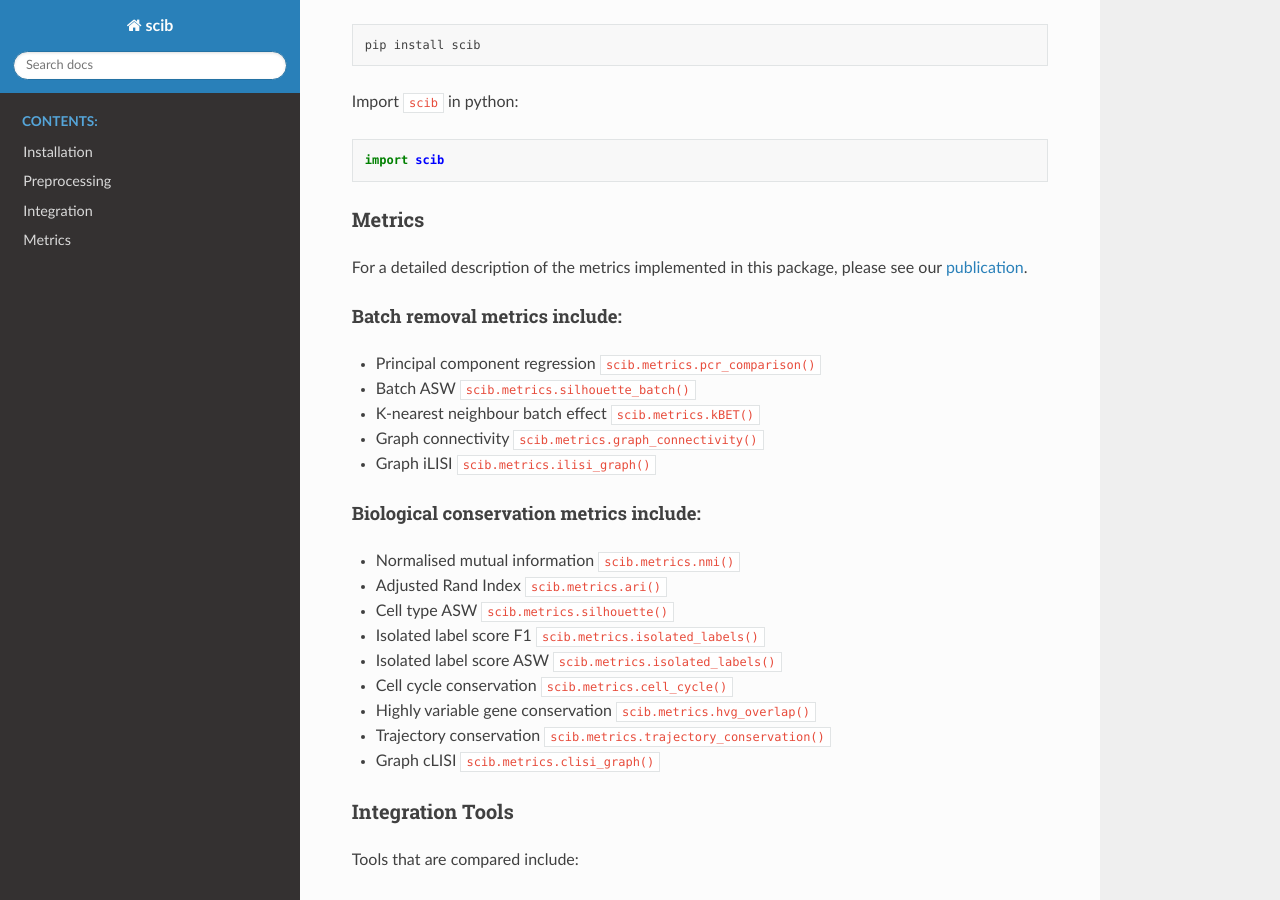
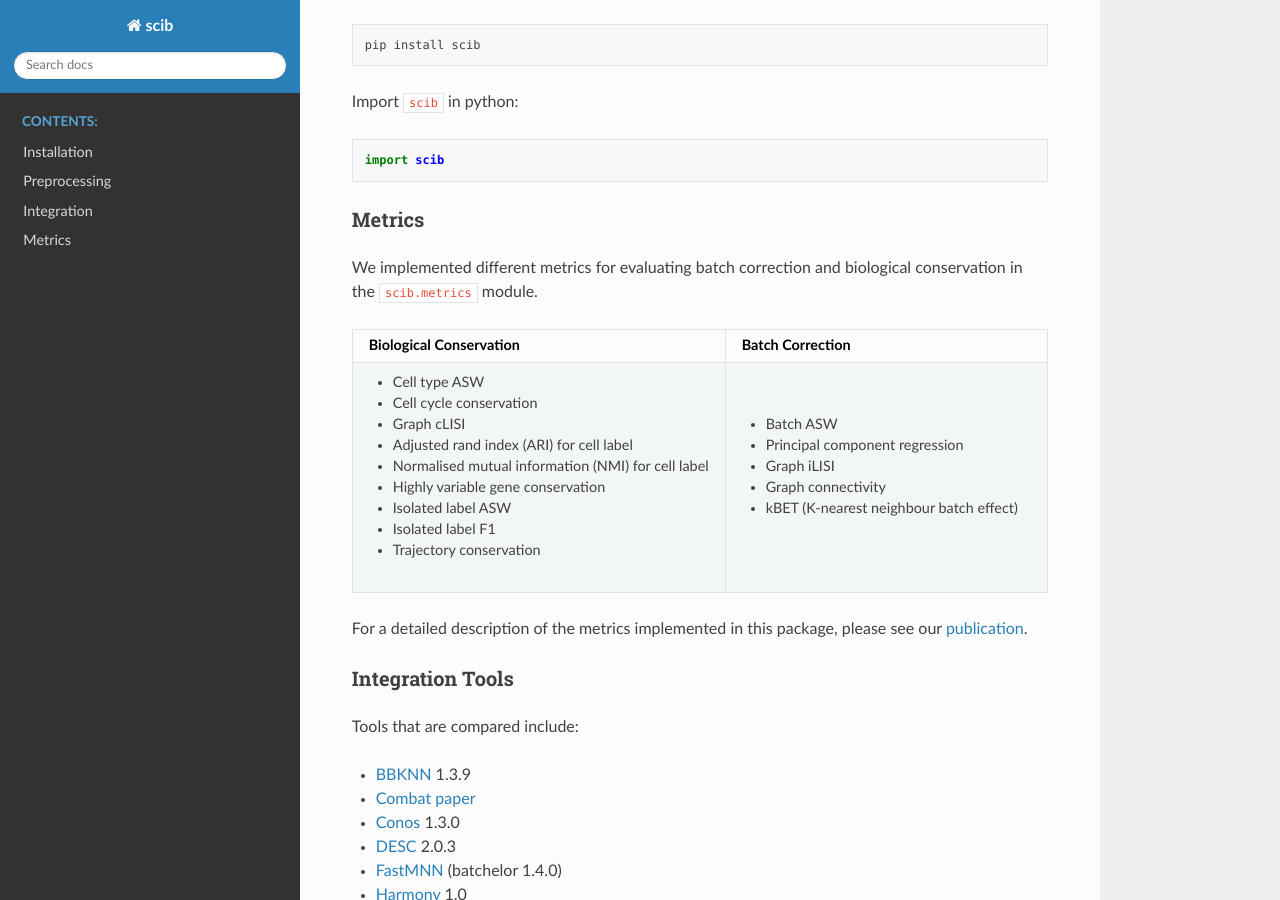
Before and after one commit to theislab/scib, a Sphinx documentation site: the page built from docs/source/index.rst, in a window 1280 px wide and 900 px high, scrolled down 1768 px. Built offline with Sphinx 7.4.7 and the Read the Docs theme 2.0.0, drawn with Linux system fonts in a browser that asks for light colours; the version number could not be read and is left out.

Commit message:
moved metrics overview table from metrics page to README

```diff
--- a/README.md
+++ b/README.md
@@ -47,28 +47,45 @@ import scib
 
 ## Metrics
 
-For a detailed description of the metrics implemented in this package, please see
-our [publication](https://doi.org/10.1038/s41592-021-01336-8).
+We implemented different metrics for evaluating batch correction and biological conservation in the `scib.metrics`
+module.
 
-### Batch removal metrics include:
+<table class="docutils align-default">
+  <colgroup>
+    <col style="width: 50%" />
+    <col style="width: 50%" />
+  </colgroup>
+  <thead>
+    <tr class="row-odd"><th class="head"><p>Biological Conservation</p></th>
+      <th class="head"><p>Batch Correction</p></th>
+    </tr>
+  </thead>
+  <tbody>
+    <tr class="row-even" >
+      <td><ul class="simple">
+        <li><p>Cell type ASW</p></li>
+        <li><p>Cell cycle conservation</p></li>
+        <li><p>Graph cLISI</p></li>
+        <li><p>Adjusted rand index (ARI) for cell label</p></li>
+        <li><p>Normalised mutual information (NMI) for cell label</p></li>
+        <li><p>Highly variable gene conservation</p></li>
+        <li><p>Isolated label ASW</p></li>
+        <li><p>Isolated label F1</p></li>
+        <li><p>Trajectory conservation</p></li>
+      </ul></td>
+      <td><ul class="simple">
+        <li><p>Batch ASW</p></li>
+        <li><p>Principal component regression</p></li>
+        <li><p>Graph iLISI</p></li>
+        <li><p>Graph connectivity</p></li>
+        <li><p>kBET (K-nearest neighbour batch effect)</p></li>
+      </ul></td>
+    </tr>
+  </tbody>
+</table>
 
-- Principal component regression `scib.metrics.pcr_comparison()`
-- Batch ASW `scib.metrics.silhouette_batch()`
-- K-nearest neighbour batch effect `scib.metrics.kBET()`
-- Graph connectivity `scib.metrics.graph_connectivity()`
-- Graph iLISI `scib.metrics.ilisi_graph()`
-
-### Biological conservation metrics include:
-
-- Normalised mutual information `scib.metrics.nmi()`
-- Adjusted Rand Index `scib.metrics.ari()`
-- Cell type ASW `scib.metrics.silhouette()`
-- Isolated label score F1 `scib.metrics.isolated_labels()`
-- Isolated label score ASW `scib.metrics.isolated_labels()`
-- Cell cycle conservation `scib.metrics.cell_cycle()`
-- Highly variable gene conservation `scib.metrics.hvg_overlap()`
-- Trajectory conservation `scib.metrics.trajectory_conservation()`
-- Graph cLISI `scib.metrics.clisi_graph()`
+For a detailed description of the metrics implemented in this package, please see our
+[publication](https://doi.org/10.1038/s41592-021-01336-8).
 
 ## Integration Tools
 
```
Also changed, not shown: docs/source/scib_metrics.rst (+1 -25 lines).
